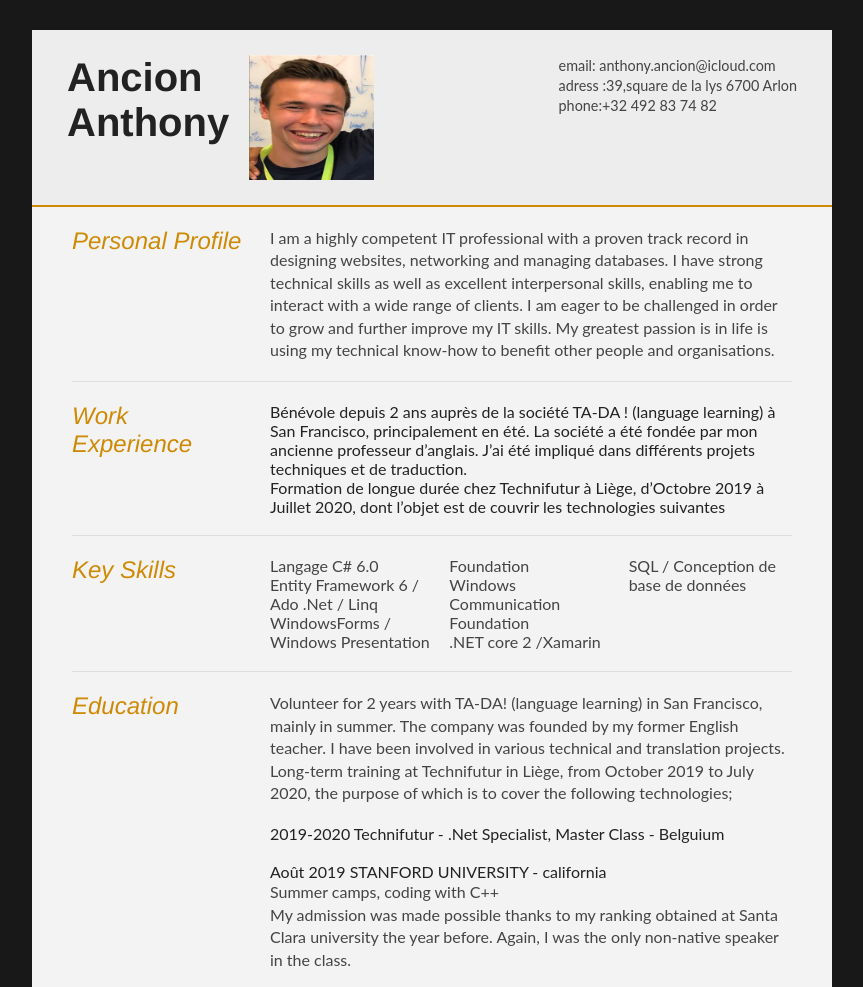
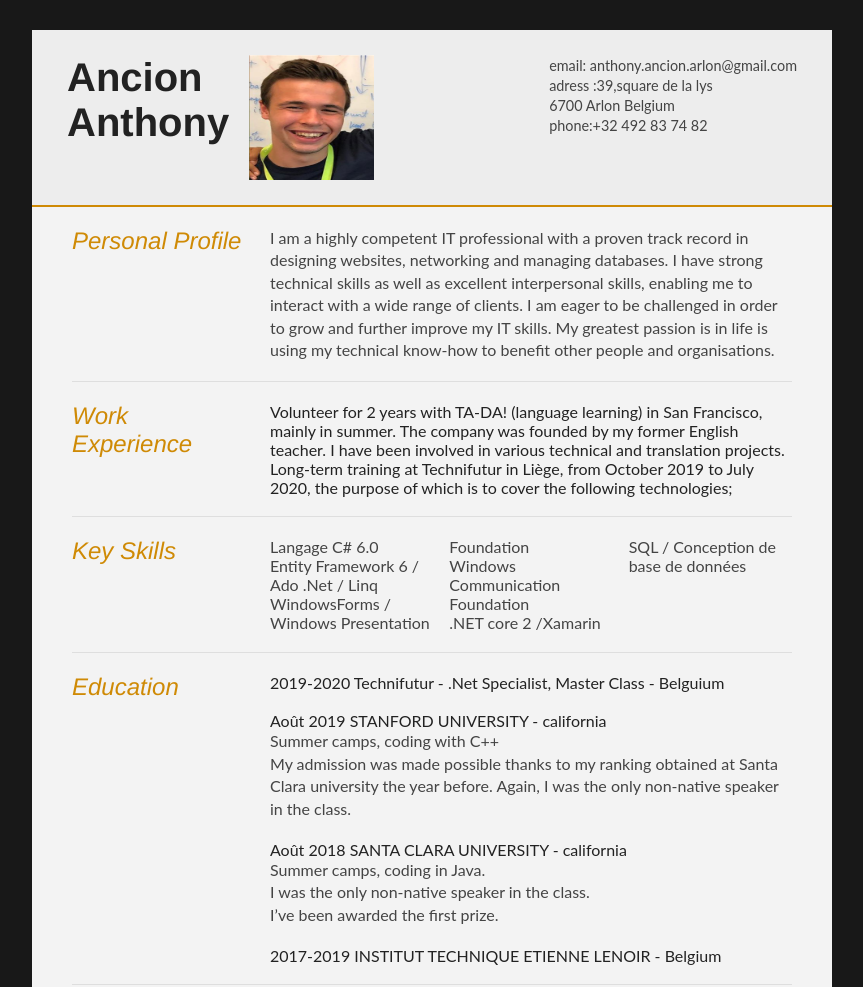
Before and after one commit to anthonyAncion/MonCv, a plain HTML site: page index.html in a window 1280 px wide. Shown: the top 987 px of the page, without its empty margins (208-1071 px from the left). Drawn offline with Linux system fonts and the light colour scheme.

Commit message:
Update index.html

```diff
--- a/index.html
+++ b/index.html
@@ -25,8 +25,9 @@
 
 			<div id="contactDetails" class="quickFade delayFour">
 				<ul>
-					<li>email: <a href="anthony.ancion@icloud.com" target="_blank">anthony.ancion@icloud.com</a></li>
-					<li>adress :39,square de la lys 6700 Arlon </li>
+					<li>email: <a href="anthony.ancion@icloud.com" target="_blank">anthony.ancion.arlon@gmail.com</a></li>
+					<li>adress :39,square de la lys</li>
+					<li>                6700 Arlon Belgium </li>
 					<li>phone:+32 492 83 74 82</li>
 				</ul>
 			</div>
@@ -62,15 +63,11 @@
 
 				<div class="sectionContent">
 					<article>
-						Bénévole depuis 2 ans auprès de la société TA-DA ! (language learning) à San Francisco,
-						principalement en été. La société a été fondée par mon ancienne professeur d’anglais. J’ai été
-						impliqué dans différents projets techniques et de traduction.
-
-					</article>
-
-					<article>
-						Formation de longue durée chez Technifutur à Liège, d’Octobre 2019 à Juillet 2020, dont l’objet
-						est de couvrir les technologies suivantes <br />
+						Volunteer for 2 years with TA-DA! (language learning) in San Francisco, mainly in summer. The
+						company was founded by my former English teacher. I have been involved in various technical and
+						translation projects.<br/>
+					    Long-term training at Technifutur in Liège, from October 2019 to July
+						2020, the purpose of which is to cover the following technologies;
 					</article> <br />
 				</div>
 				<div class="clear"></div>
@@ -104,16 +101,8 @@
 
 				<div class="sectionContent">
 					<article>
-						<p>Volunteer for 2 years with TA-DA! (language learning) in San Francisco, mainly in summer. The
-							company was founded by my former English teacher. I have been involved in various technical
-							and translation projects.
-							Long-term training at Technifutur in Liège, from October 2019 to July 2020, the purpose of
-							which is to cover the following technologies;
-							<br />
-						</p>
 
-
-						<h3>2019-2020 Technifutur - .Net Specialist, Master Class - Belguium</h3><br/>
+						<h3>2019-2020 Technifutur - .Net Specialist, Master Class - Belguium</h3><br />
 
 						<h3>Août 2019 STANFORD UNIVERSITY - california</h3>
 
@@ -134,7 +123,7 @@
 							I’ve been awarded the first prize.<br />
 						</p>
 
-						<h3>2017-2019 INSTITUT TECHNIQUE ETIENNE LENOIR - Belgium</h3><br/>
+						<h3>2017-2019 INSTITUT TECHNIQUE ETIENNE LENOIR - Belgium</h3><br />
 
 					</article>
 				</div>
```
